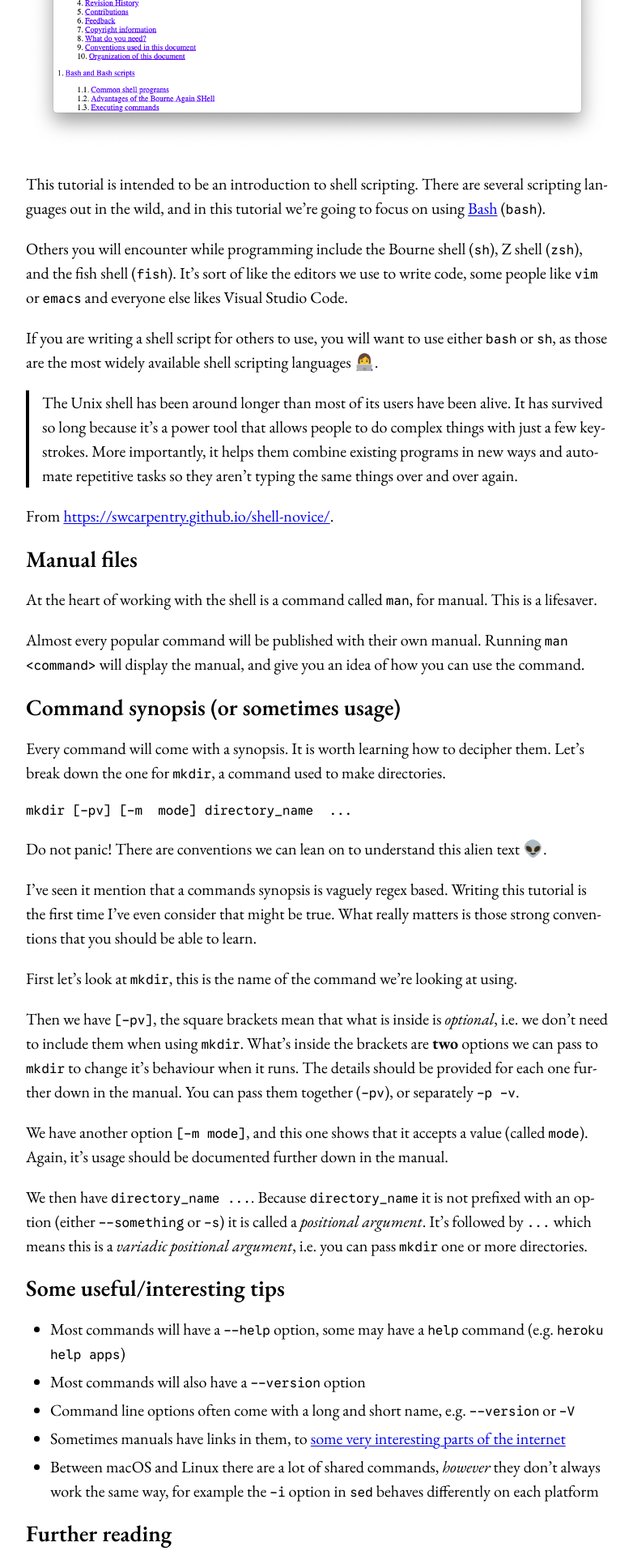
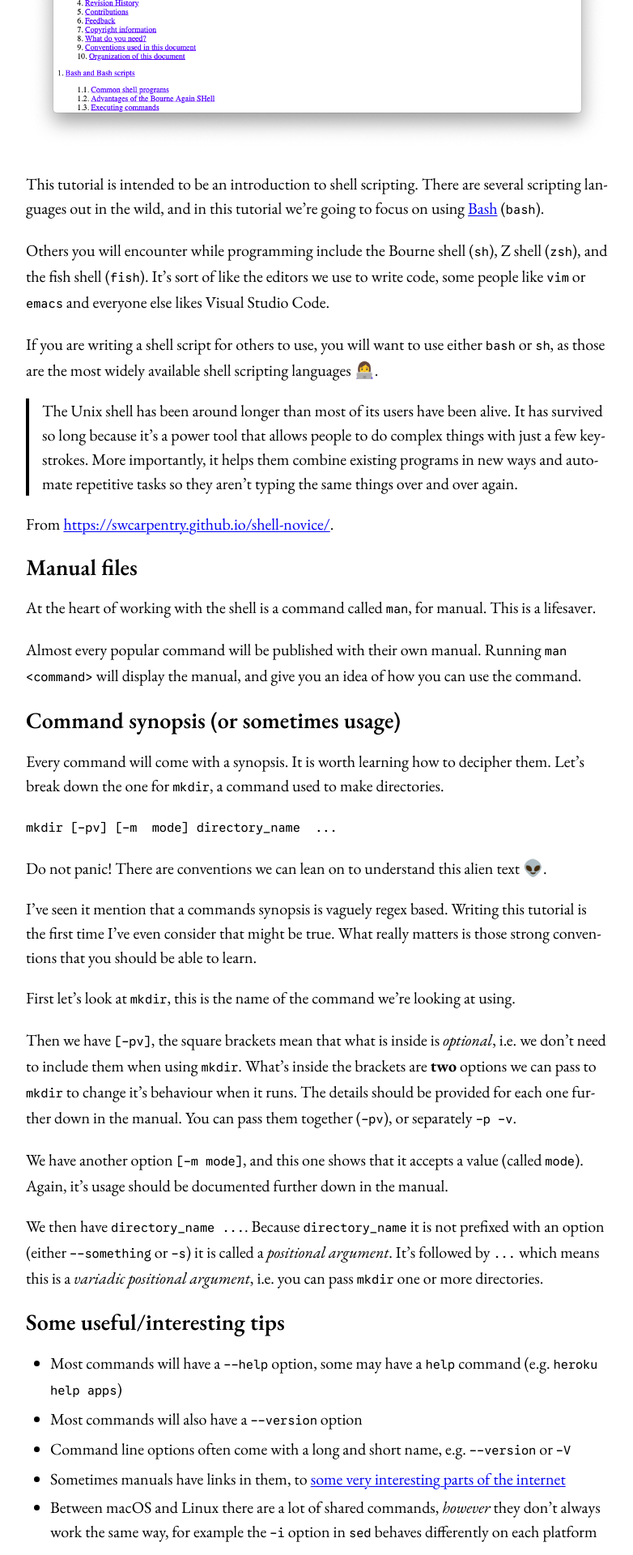
Before and after one commit to sjparkinson/uncomplicated.systems, a Jekyll site: the page built from _posts/2019-03-20-bash-for-beginners.md, in a window 1280 px wide. Shown: the part 649-2569 px from the top of the page at 81% size, without its empty margins (248-1030 px from the left). Built offline with Jekyll 4.4.1, drawn with Linux system fonts in a browser that asks for light colours.

Commit message:
Adjust font size for body and code elements

```diff
--- a/assets/css/main.css
+++ b/assets/css/main.css
@@ -15,7 +15,6 @@
     src: url(../fonts/eb-garamond-italic-latin.woff2) format("woff2");
     unicode-range: U+0000-00FF, U+0131, U+0152-0153, U+02BB-02BC, U+02C6, U+02DA, U+02DC, U+0304, U+0308, U+0329, U+2000-206F, U+20AC, U+2122, U+2191, U+2193, U+2212, U+2215, U+FEFF, U+FFFD;
 }
-
 
 @font-face {
     font-family: "EB Garamond";
@@ -135,6 +134,7 @@
     font-family: "EB Garamond", serif;
     font-optical-sizing: auto;
     font-size: var(--body-font-size);
+    font-size-adjust: 0.4;
     font-style: normal;
     font-weight: 400;
     line-height: 1.5;
@@ -184,7 +184,6 @@
 samp,
 pre {
     font-family: "Google Sans Code", monospace;
-    font-size: 0.8em;
 }
 
 pre {
```
